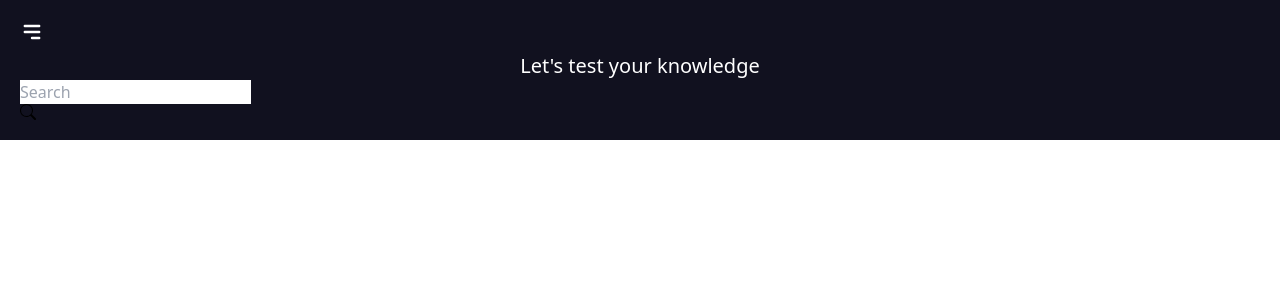
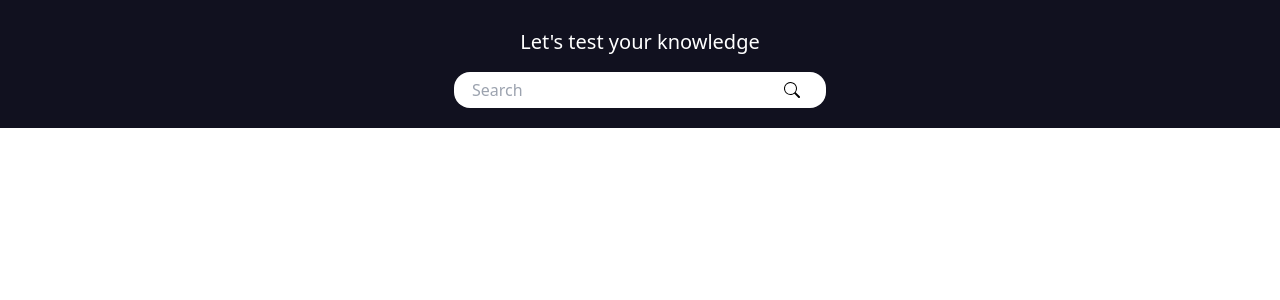
Before and after one commit to LeanMinders-2023/lean_quizz_mind-front, a React (Vite) app: page / in a window 1280 px wide. Shown: the top 300 px of the page. Built offline with nearby package versions, Linux system fonts and the light colour scheme.

Commit message:
Styles added to Navbar and Searcher

```diff
--- a/src/components/NavBar/NavBar.tsx
+++ b/src/components/NavBar/NavBar.tsx
@@ -2,6 +2,6 @@ import { HiMenuAlt3 } from "react-icons/hi"
 
 export const NavBar = () => (
     <nav>
-        <HiMenuAlt3 role="graphics-document" className="fill-white text-2xl"/>
+        <HiMenuAlt3 role="graphics-document" className="fill-white text-2xl lg:hidden"/>
     </nav>
 );
--- a/src/components/Searcher/Searcher.tsx
+++ b/src/components/Searcher/Searcher.tsx
@@ -1,8 +1,9 @@
 import { BsSearch } from "react-icons/bs";
 
 export const Searcher = () => (
-    <div>
-        <input type="text" placeholder="Search"/>
-        <BsSearch role="graphics-document" />
+    <div className="bg-white flex items-center p-1.5 mt-4 rounded-2xl lg:w-[30%] lg:mx-auto">
+        <input type="text" placeholder="Search"
+               className="w-[90%] focus:outline-none placeholder: px-3"/>
+        <BsSearch role="graphics-document"/>
     </div>
 );
```
